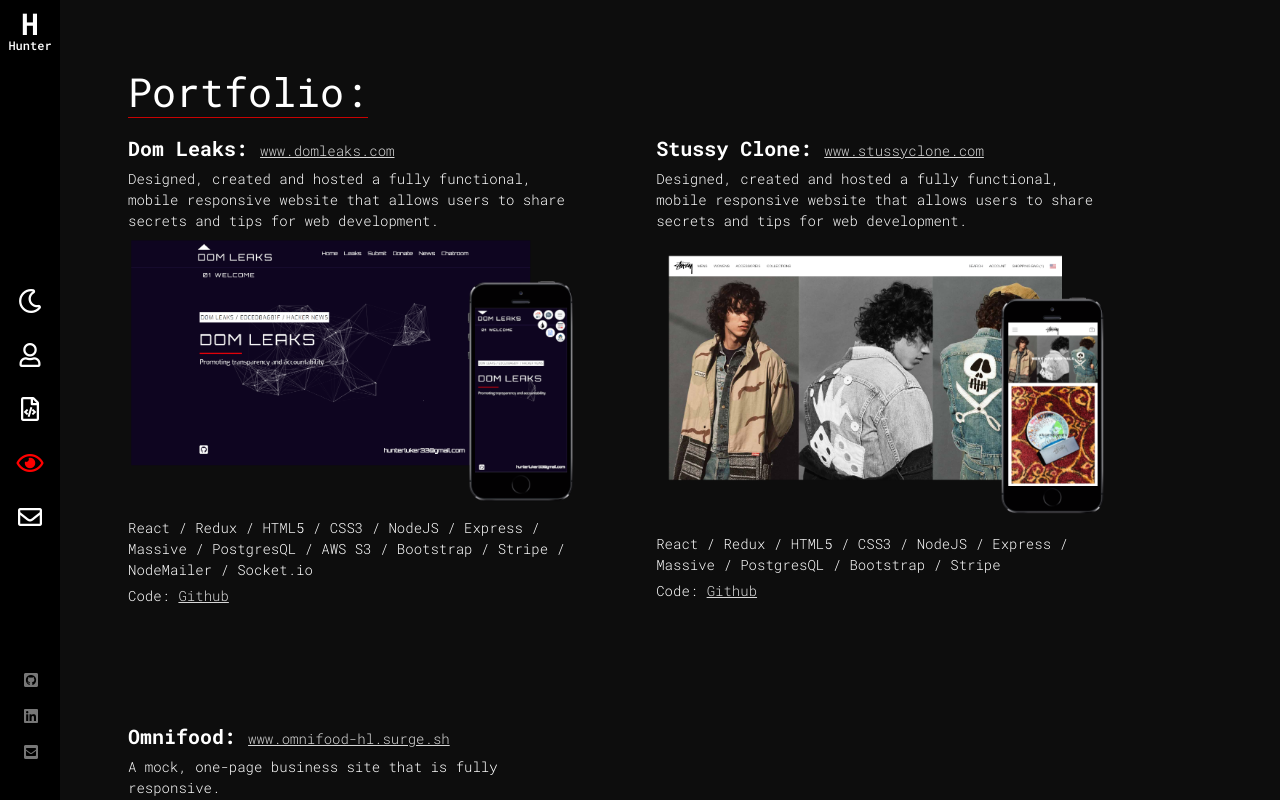
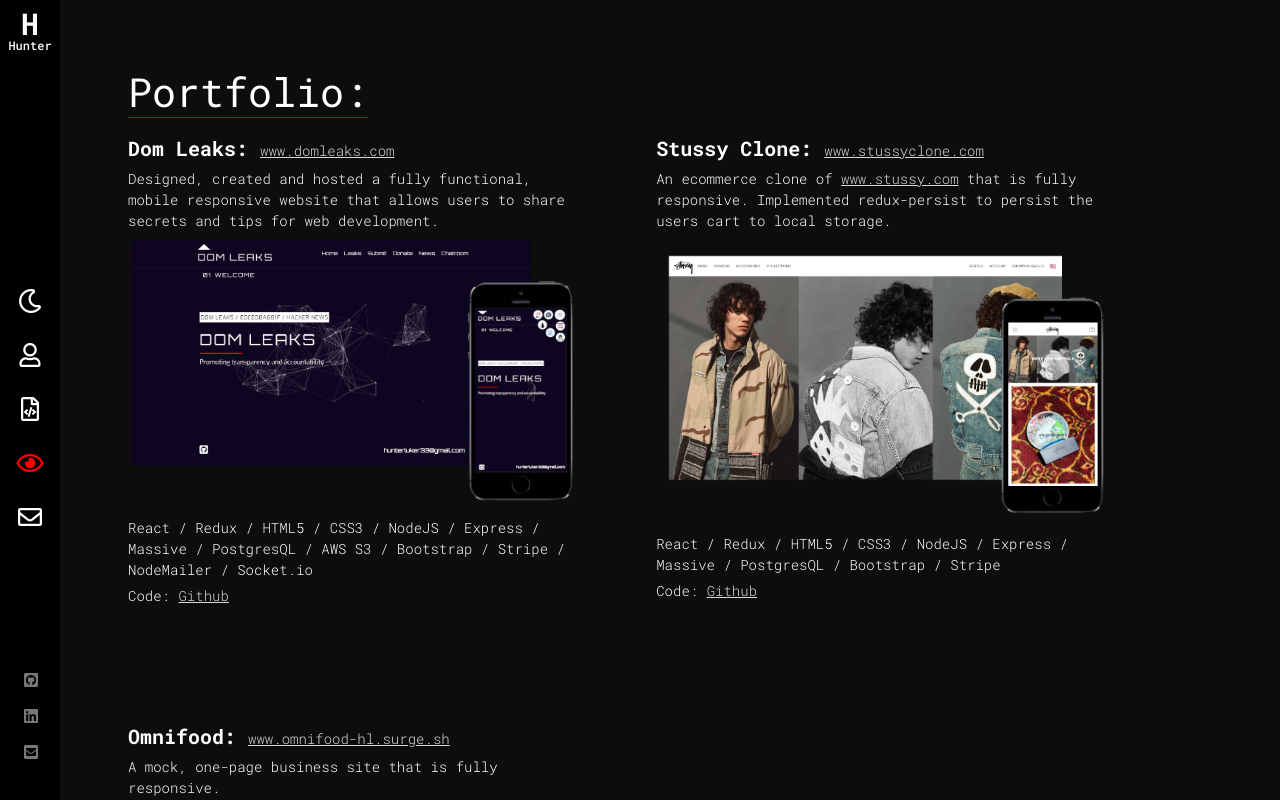
Before and after one commit to hunterluker/portfolio, a React (Create React App) app: page /portfolio in a window 1280 px wide. Built offline with nearby package versions, Linux system fonts and the light colour scheme.

Commit message:
minor changes

```diff
--- a/src/Components/Portfolio/Portfolio.js
+++ b/src/Components/Portfolio/Portfolio.js
@@ -89,9 +89,10 @@ export default class Portfolio extends Component {
               </a>
             </h2>
             <p>
-              Designed, created and hosted a fully functional, mobile responsive
-              website that allows users to share secrets and tips for web
-              development.
+              An ecommerce clone of{' '}
+              <a href="https://www.stussy.com/">www.stussy.com</a> that is fully
+              responsive. Implemented redux-persist to persist the users cart to
+              local storage.
             </p>
             <img src={stussy} alt="" />
             <p className="techs">
--- a/src/Components/Skills/Skills.js
+++ b/src/Components/Skills/Skills.js
@@ -65,7 +65,7 @@ export default class Skills extends Component {
             <div className="skills-desktop">
               <p>
                 Focusing mostly on HTML, CSS, and JavaScript I have a strong
-                aesthetic for design and building intuitive and easy to use user
+                aesthetic for design and building intuitive and easy to use
                 interfaces.
               </p>
 
```
